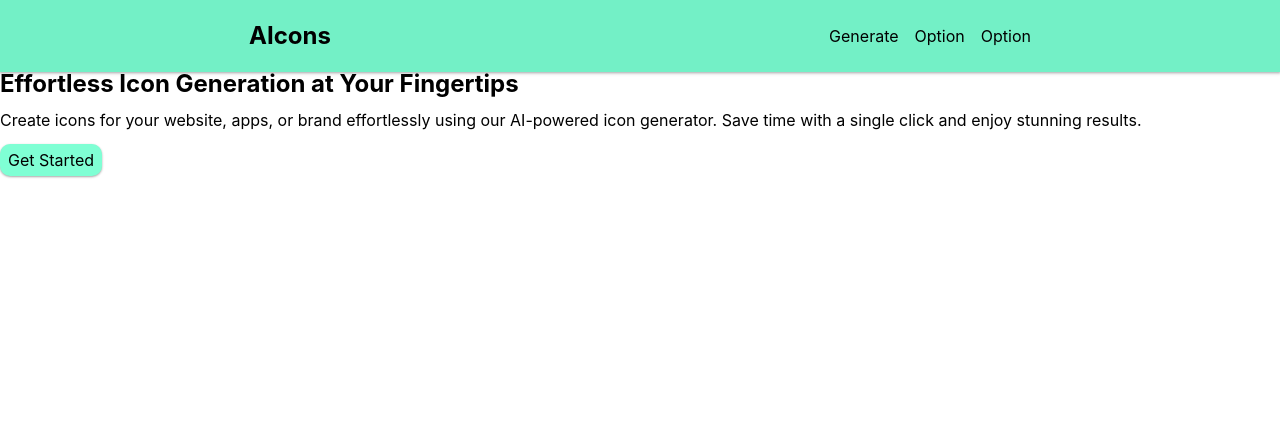
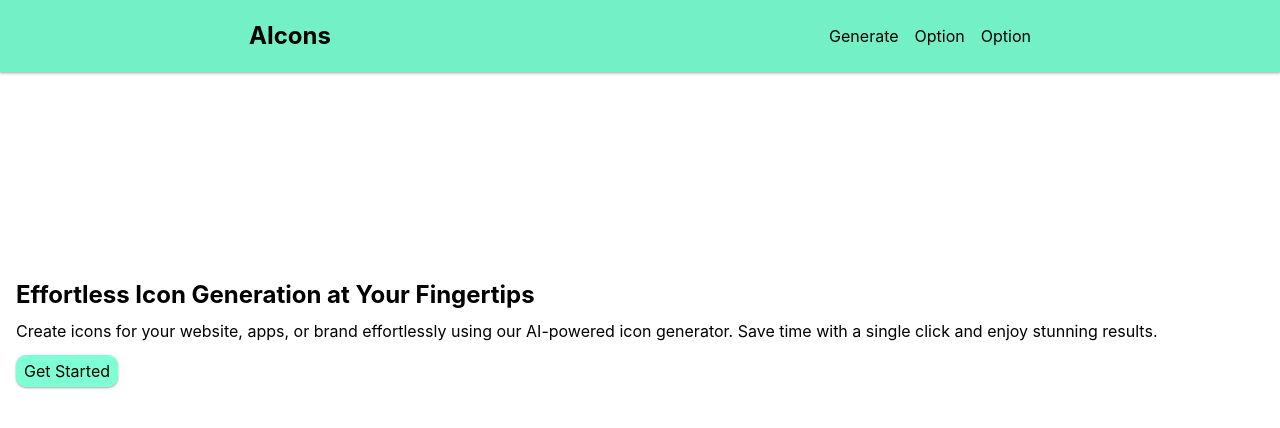
Before and after one commit to zac-march/ai-icons, a React (Create React App) app: page / in a window 1280 px wide. Shown: the top 428 px of the page. Built offline with nearby package versions, Linux system fonts and the light colour scheme.

Commit message:
Add section styling

```diff
--- a/src/App.css
+++ b/src/App.css
@@ -3,3 +3,13 @@
   flex-direction: column;
   min-height: 100vh;
 }
+
+.App > main {
+  display: flex;
+  flex-direction: column;
+  flex: 1;
+}
+
+.App > main > section {
+  padding: 1rem;
+}
```
